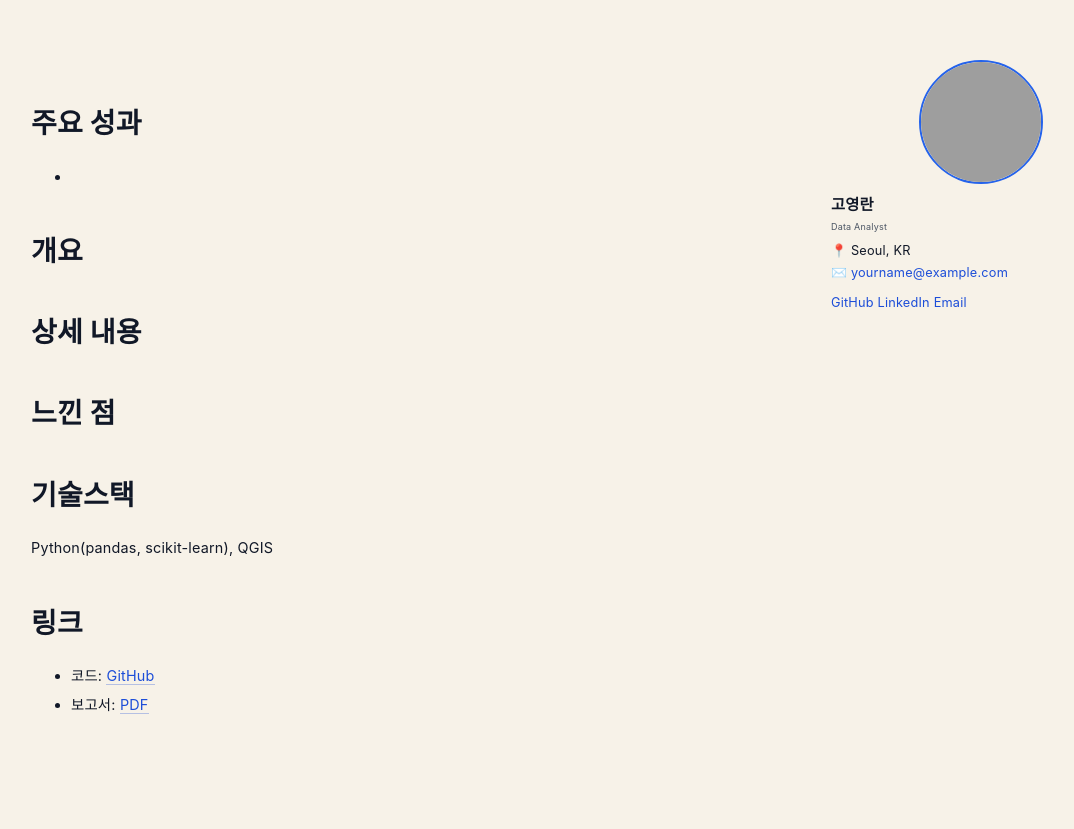
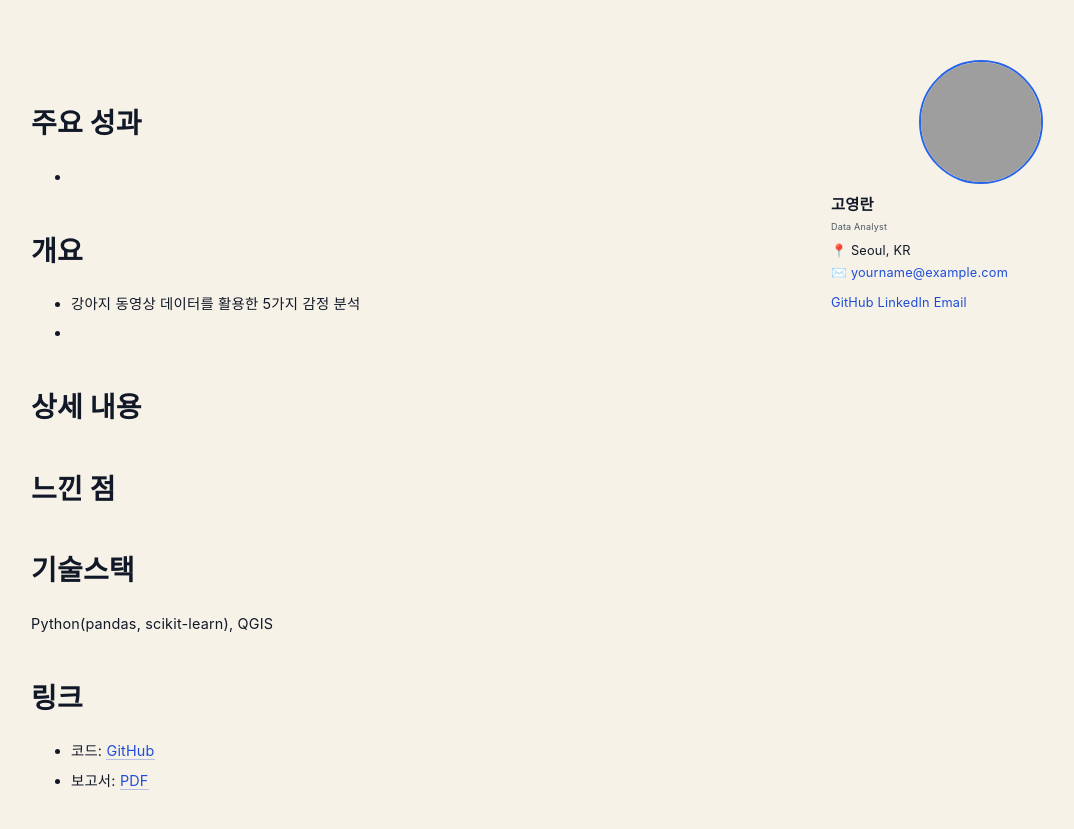
Before and after one commit to yeonglan/yeonglan.github.io, a Jekyll site: the page built from _projects/project2.md, in a window 1280 px wide. Shown: the top 829 px of the page, without its empty margins (59-1133 px from the left). Built offline with Jekyll 4.4.1, drawn with Linux system fonts in a browser that asks for light colours; some web fonts are replaced; part of the change alters nothing that is shown; grey boxes are pictures that could not be loaded.

Commit message:
Update project2.md

```diff
--- a/_projects/project2.md
+++ b/_projects/project2.md
@@ -2,7 +2,7 @@
 title: "[도그널]"
 order: 2
 thumbnail: assets/img/thumbs/shap_summary.png
-tags: [Health, Policy, ML]
+tags: [Life, Human-Animal-Interaction, DL, Video]
 links:
   repo: https://github.com/YOUR/repo1
   report: /assets/docs/umnd-report.pdf
@@ -13,6 +13,8 @@ links:
 
 
 ## 개요
+- 강아지 동영상 데이터를 활용한 5가지 감정 분석
+-
 
 
 ## 상세 내용
```
